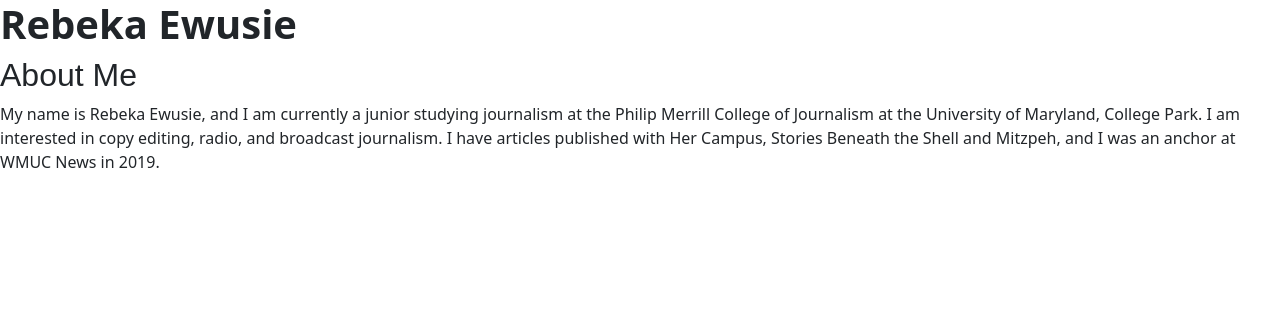
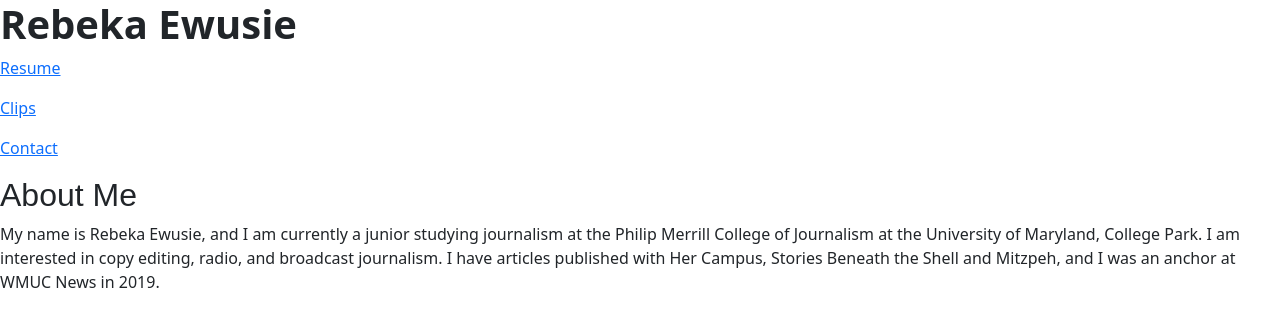
Before and after one commit to rewusie/rewusie.github.io, a plain HTML site: page index.html in a window 1280 px wide. Drawn offline with nearby package versions, Linux system fonts and the light colour scheme; a web font is replaced by a local one.

Commit message:
portfolio_project

```diff
--- a/contact/style.css
+++ b/contact/style.css
@@ -2,3 +2,11 @@ li{
     font-family: 'Annie Use Your Telescope', cursive;
     font-size: 60px;
 }
+
+h1,h2{
+    color:black;
+}
+
+body{
+    color:purple;
+}
--- a/index.html
+++ b/index.html
@@ -15,19 +15,30 @@
     <link rel="stylesheet" href="assets/css/style.css">
 
     <link rel="preconnect" href="https://fonts.googleapis.com">
-<link rel="preconnect" href="https://fonts.gstatic.com" crossorigin>
-<link href="https://fonts.googleapis.com/css2?family=Marvel:ital@1&display=swap" rel="stylesheet">
+    <link rel="preconnect" href="https://fonts.gstatic.com" crossorigin>
+    <link href="https://fonts.googleapis.com/css2?family=Marvel:ital@1&display=swap" rel="stylesheet">
 
 </head>
 
+
+
+
 <body>
     <h1><strong>Rebeka Ewusie</strong></h1>
+    <p><a href="resume/" target="_blank">Resume</a></p>
+    <p><a href="clips/" target="_blank">Clips</a></p>
+    <p><a href="contact/" target="_blank">Contact</a></p>
+
+
     <h2>About Me</h2>
     My name is Rebeka Ewusie, and I am currently a junior studying journalism at the Philip Merrill College of
     Journalism at the
     University of Maryland, College Park. I am interested in copy editing, radio, and broadcast journalism.
     I have articles published with Her Campus, Stories Beneath the Shell and Mitzpeh, and I was an anchor at WMUC News
     in 2019.
+
+
+
 </body>
 
 
--- a/resume/style.css
+++ b/resume/style.css
@@ -1,3 +1,4 @@
 h3{
     font-family: 'Love Ya Like A Sister', cursive;
+    color:brown;
     }
```
Also changed, not shown: contact/index.html (+10 -5 lines), resume/index.html (+3 -2 lines).
